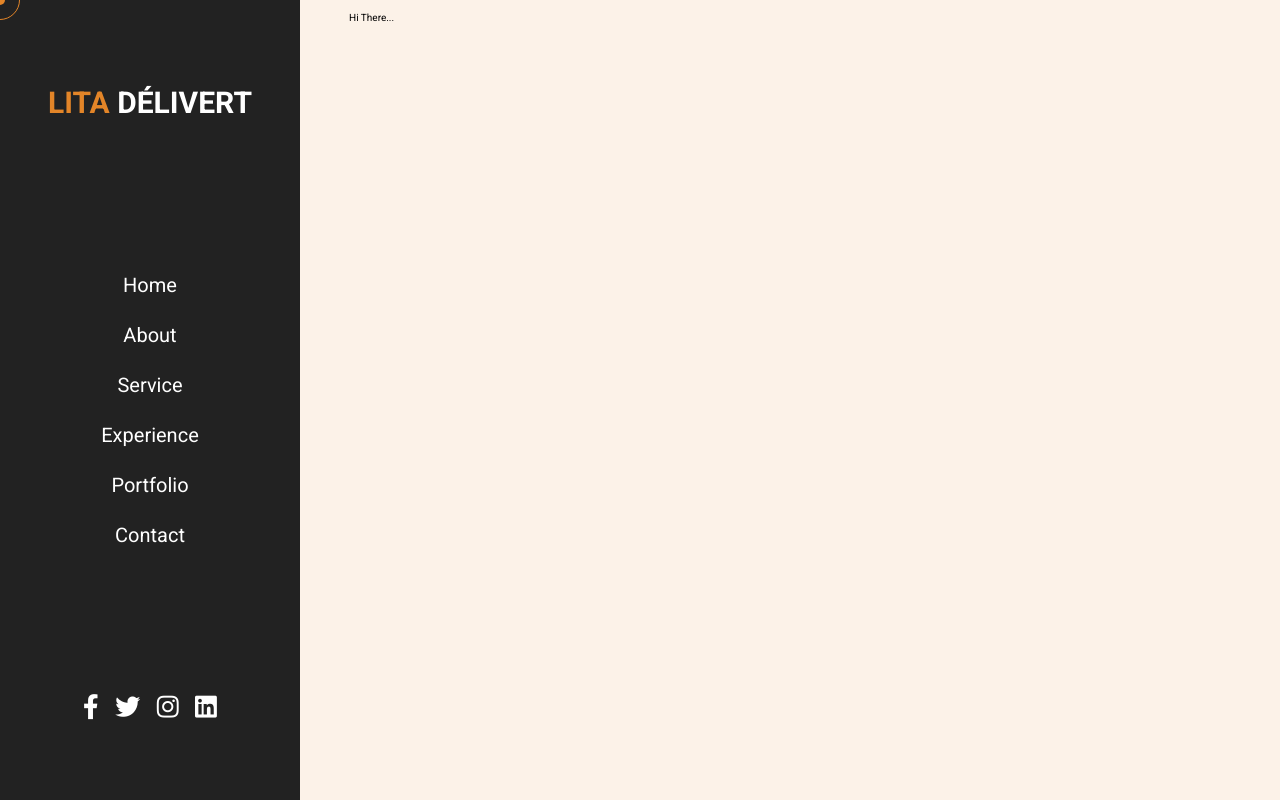
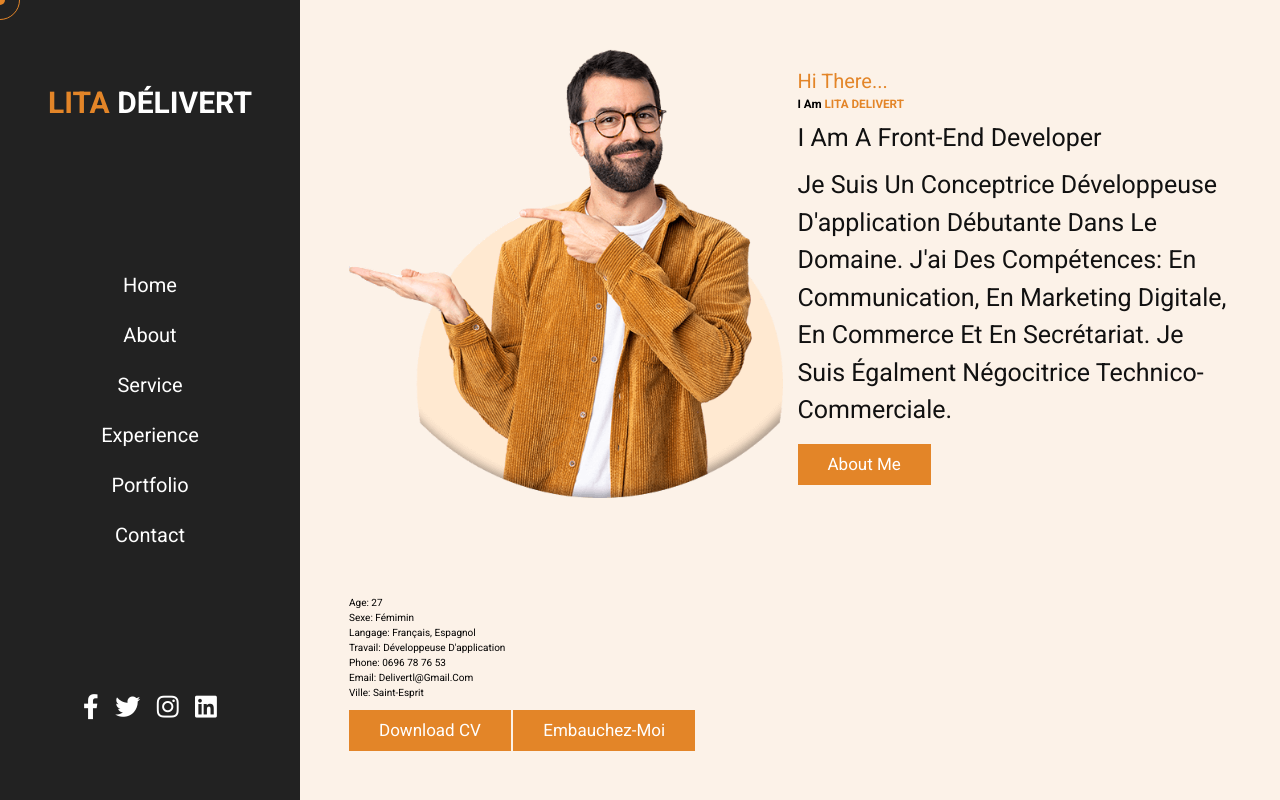
Before and after one commit to Lilycoeur972/PortfolioL, a plain HTML site: page index.html in a window 1280 px wide. Drawn offline with Linux system fonts and the light colour scheme.

Commit message:
portfolio s

```diff
--- a/css/style.css
+++ b/css/style.css
@@ -148,15 +148,88 @@ header .follow a:hover{
     transition: .3s linear;
 }
 
+.cursor-2.active {
+    display: none;
+}
+
+.home{
+    display: flex;
+    align-items: center;
+    flex-wrap: wrap;
+    gap: 1.5rem;
+}
+
+.home .image{
+    flex:1 1 40rem;
+}
+
+.home .image img{
+    width: 100%;
+}
+
+.home .content{
+    flex:1 1 40rem;
+}
+
+.home .content .hi{
+    font-size: 2rem;
+    color:var(--main-color);
+}
+
+.home .content .h3{
+    font-size: 4.5rem;
+    color:#111;
+    text-transform: uppercase;
+}
+
+.home .content h3 span{
+    color:var(--main-color);
+    text-transform: uppercase;
+}
+.home .content .info{
+    font-size: 2.5rem;
+    color: #111;
+    padding: .5rem 0;
+}
+.home .content .text{
+    font-size: 2.5rem;
+    color: #111;
+    padding: .5rem 0;
+}
 
 
 
 
+.about .rows-1{
+    display: flex;
+    flex-wrap: wrap;
+    gap: 1.5rem;
+    padding-bottom: 2rem;
+}
 
+.about .rows-1 .image{
+    flex:1 1 25rem;
+}
 
+.about .rows-1  .image img{
+     height: 100%;
+     width: 100%;
+     object-fit: cover;
+     border: 1rem solid #fff;
+     border-radius: .5rem;
+     box-shadow:0 .5rem 1 rem;
+}
 
-
-
+.about .rows-1 .image img{
+    height: 100%;
+    width: 100%;
+    object-fit: cover;
+    border: 1rem solid #fff;
+    box-shadow: 0 .5rem 1rem rgba(0, 0, 0, .1);
+}
+.about .rows-1 .content{
+    flex:1 1 50rem;
+}
 
 
 
--- a/index.html
+++ b/index.html
@@ -52,10 +52,35 @@
 
 <section class="home" id="home">
 
+    <div class="image">
+        <img src="images/home-img.png" alt="">
+    </div>
+
     <div class="content">
       <span class="hi"> hi there...</span>
-      <h3> </h3>
+      <h3> i am <span> Lita DELIVERT</span> </h3>
+      <p class="info"> i am a front-end developer </p>
+      <p class="text">Je suis un conceptrice développeuse d'application débutante dans le domaine. J'ai des compétences: en Communication, en Marketing Digitale, en Commerce et en Secrétariat. Je suis égalment négocitrice technico-commerciale.</p>
+      <a href="#about"class="btn">about me</a>
+    </div>
 
+    <div class="box-contrainer">
+        <div class="box">
+    <p><span> age: </span> 27 </p>
+    <p><span> sexe: </span> fémimin </p>
+    <p><span> langage: </span> français, espagnol</p>
+    <p><span> travail: </span> Développeuse d'application </p>
+
+    </div>
+       <div class="box">
+        <p><span> phone: </span> 0696 78 76 53 </p>
+        <p><span> email: </span> delivertl@gmail.com </p>
+        <p><span> Ville: </span> Saint-Esprit </p>
+    </div>
+
+    <div>
+     <a href="#" class="btn">download CV</a>
+     <a href="#" class="btn">Embauchez-moi</Embauchez-moi></a>
     </div>
 
 </section>
```
